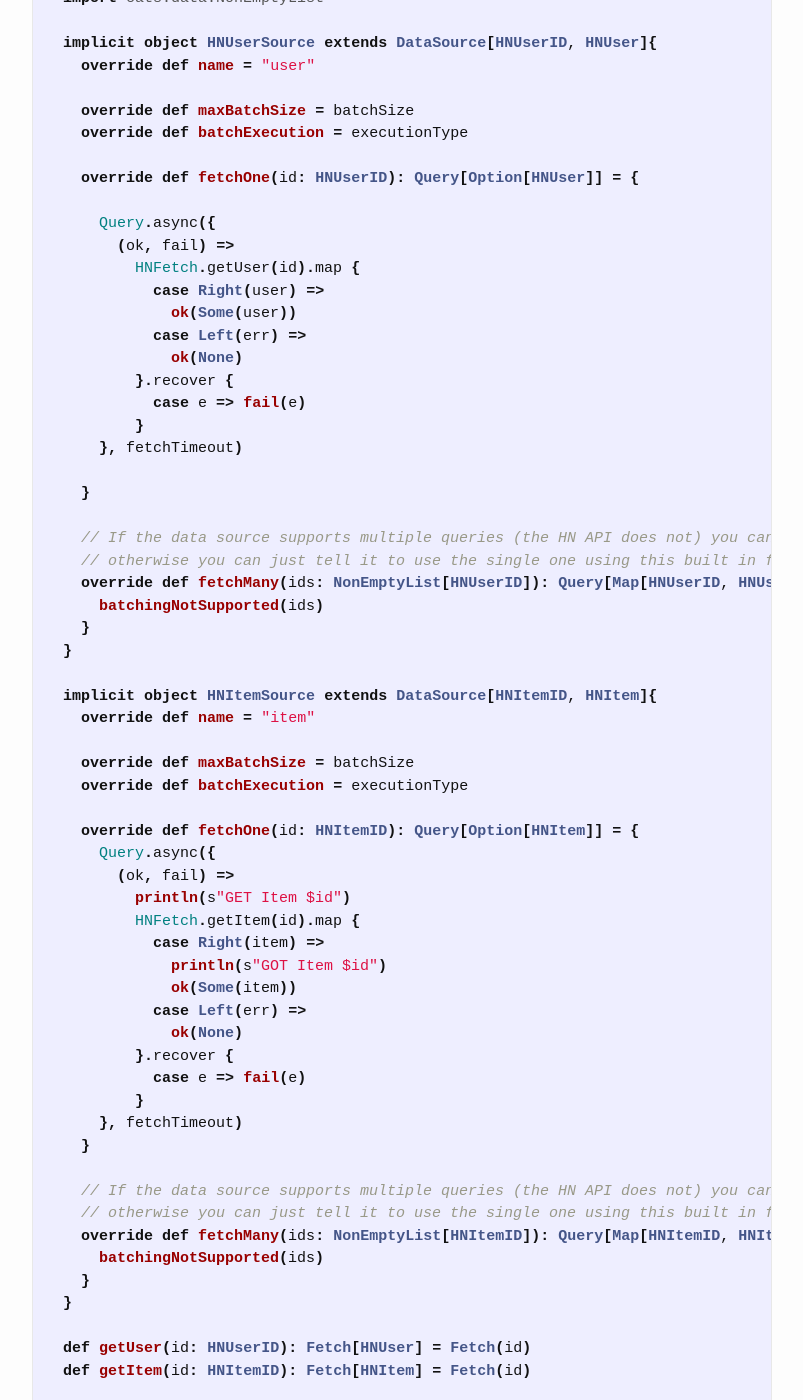
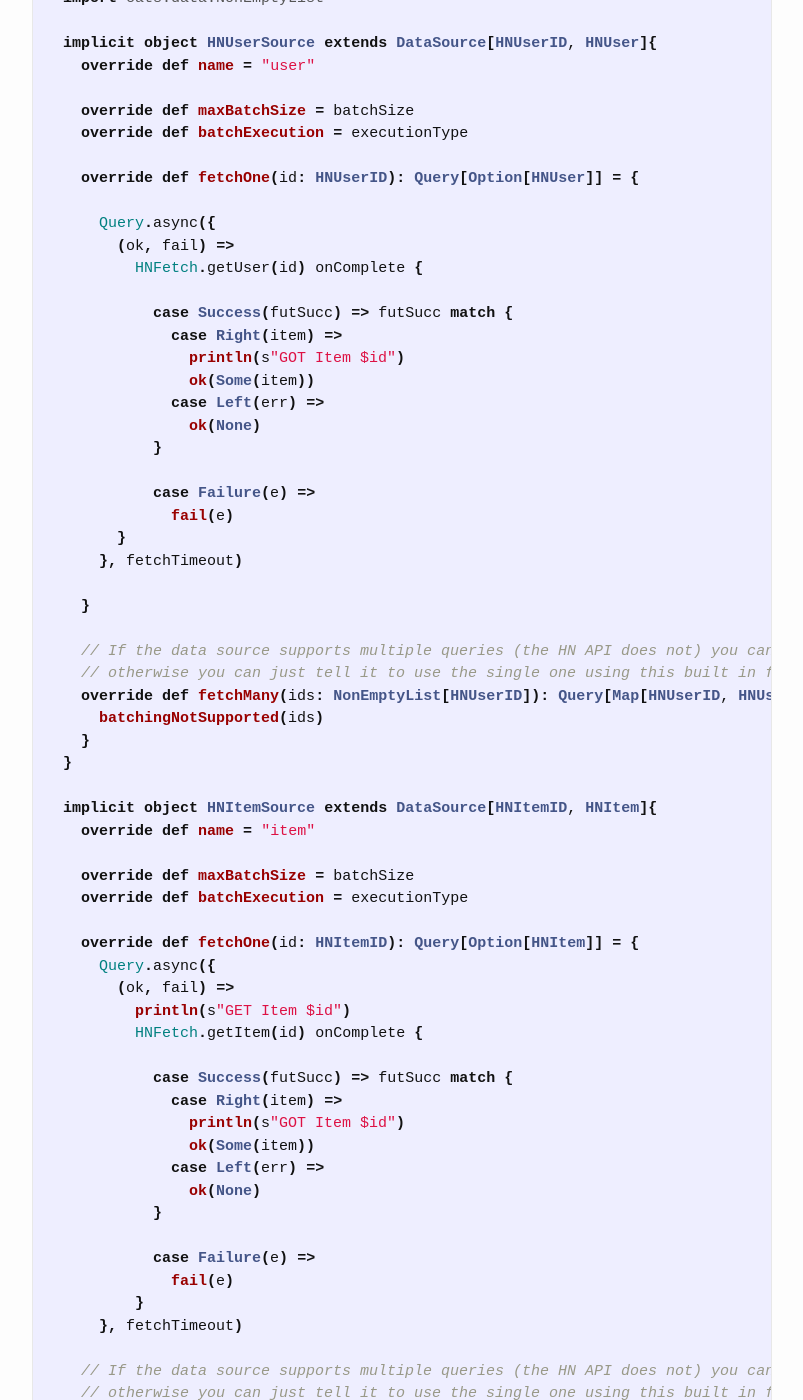
Before and after one commit to justinhj/justinhj.github.io, a Jekyll site: the page built from _posts/2017-07-30-hacker-news-api-2.md, in a window 1280 px wide and 1400 px high, scrolled down 1250 px. Shown: the whole window, without its empty margins (238-1041 px from the left). Built offline with Jekyll 4.4.1, drawn with Linux system fonts in a browser that asks for light colours; comment, search, counter and statistics services are not loaded; some of the changed text lies outside the part shown.

Commit message:
Enable mentions gem, update hacker news 2 api

```diff
--- a/_config.yml
+++ b/_config.yml
@@ -18,3 +18,6 @@ markdown: kramdown
 
 exclude: ["old"]
 include: ["images","css"]
+
+gems:
+  - jekyll-mentions
--- a/_posts/2017-07-30-hacker-news-api-2.md
+++ b/_posts/2017-07-30-hacker-news-api-2.md
@@ -61,14 +61,19 @@ object HNDataSources {
 
       Query.async({
         (ok, fail) =>
-          HNFetch.getUser(id).map {
-            case Right(user) =>
-              ok(Some(user))
-            case Left(err) =>
-              ok(None)
-          }.recover {
-            case e => fail(e)
-          }
+          HNFetch.getUser(id) onComplete {
+
+            case Success(futSucc) => futSucc match {
+              case Right(item) =>
+                println(s"GOT Item $id")
+                ok(Some(item))
+              case Left(err) =>
+                ok(None)
+            }
+
+            case Failure(e) =>
+              fail(e)
+        }
       }, fetchTimeout)
 
     }
@@ -90,17 +95,20 @@ object HNDataSources {
       Query.async({
         (ok, fail) =>
           println(s"GET Item $id")
-          HNFetch.getItem(id).map {
-            case Right(item) =>
-              println(s"GOT Item $id")
-              ok(Some(item))
-            case Left(err) =>
-              ok(None)
-          }.recover {
-            case e => fail(e)
+          HNFetch.getItem(id) onComplete {
+
+            case Success(futSucc) => futSucc match {
+              case Right(item) =>
+                println(s"GOT Item $id")
+                ok(Some(item))
+              case Left(err) =>
+                ok(None)
+            }
+
+            case Failure(e) =>
+              fail(e)
           }
       }, fetchTimeout)
-    }
 
     // If the data source supports multiple queries (the HN API does not) you can implement it here
     // otherwise you can just tell it to use the single one using this built in function...
@@ -153,3 +161,5 @@ Fetch's big idea is to hide complexity such as caching, rate limiting and other
 {% endhighlight %}
 
 This has been a short and sweet introduction to Fetch. It seems like a solid library with a lot of use cases, and a good example of Free Monad's in the wild.
+
+Postscript: Thanks to a suggestion from @peterneyens I've update the async datasources to use onComplete rather than map/recover
```
